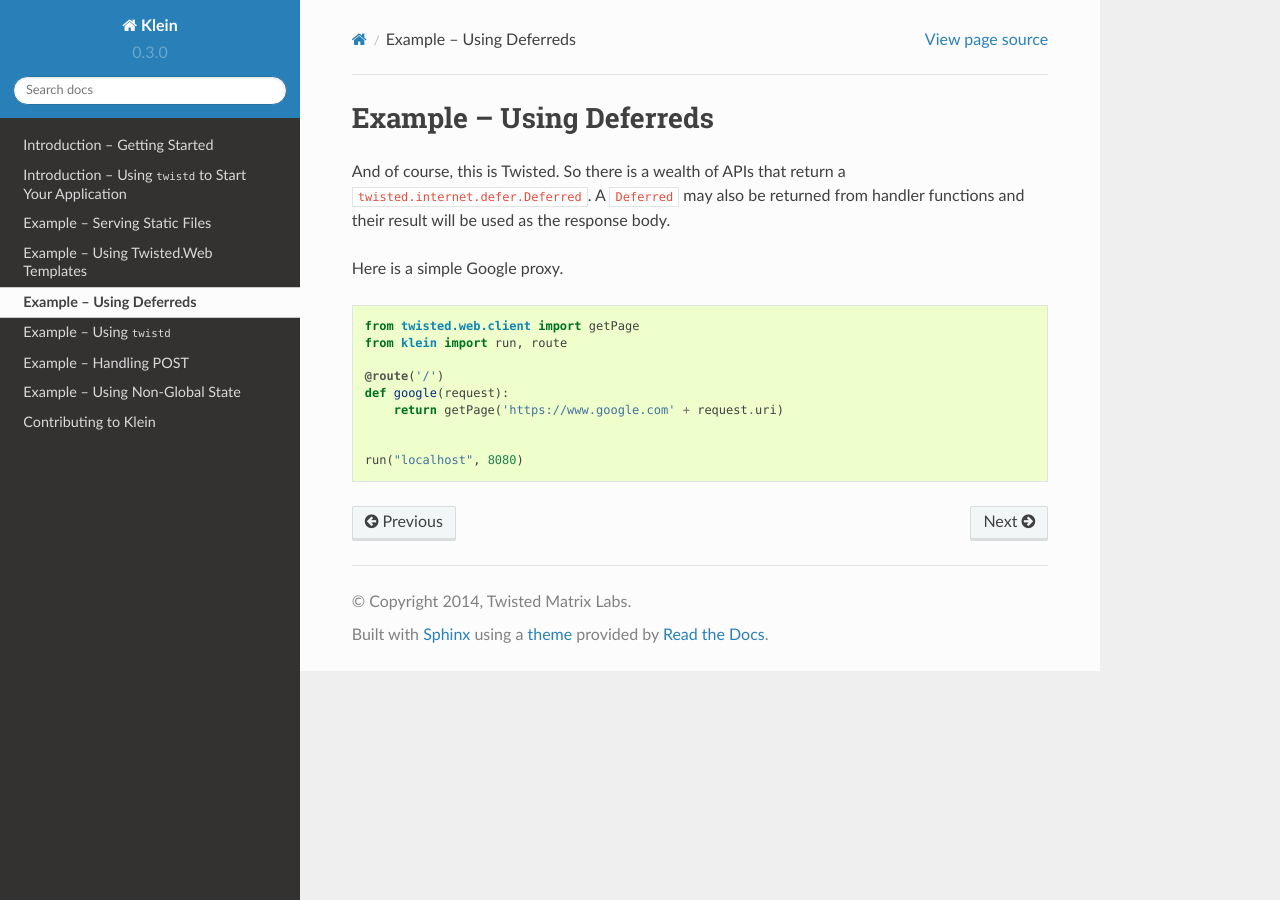
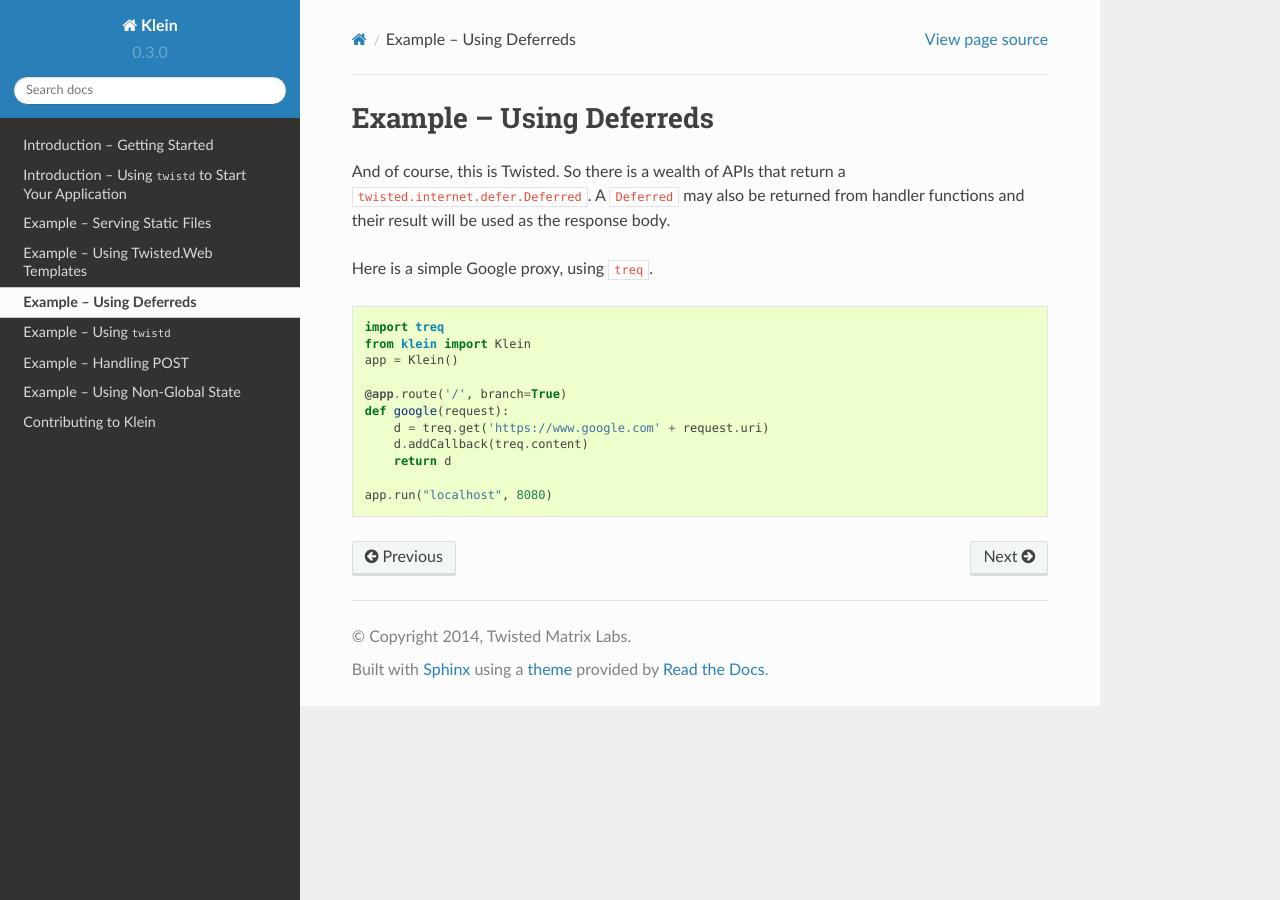
Before and after one commit to twisted/klein, a Sphinx documentation site: the page built from docs/examples/deferreds.rst, in a window 1280 px wide. Built offline with Sphinx 7.4.7 and the Read the Docs theme 2.0.0, drawn with Linux system fonts in a browser that asks for light colours.

Commit message:
new part of intro, plus updating the deferreds example

```diff
--- /dev/null
+++ b/docs/codeexamples/intro1/googleProxy.py
@@ -0,0 +1,11 @@
+import treq
+from klein import Klein
+app = Klein()
+
+@app.route('/', branch=True)
+def google(request):
+    d = treq.get('https://www.google.com' + request.uri)
+    d.addCallback(treq.content)
+    return d
+
+app.run("localhost", 8080)
--- /dev/null
+++ b/docs/codeexamples/intro1/staticFiles.py
@@ -0,0 +1,9 @@
+from twisted.web.static import File
+from klein import Klein
+app = Klein()
+
+@app.route('/', branch=True)
+def pg_index(request):
+    return File('./')
+
+app.run("localhost", 8080)
--- a/docs/examples/deferreds.rst
+++ b/docs/examples/deferreds.rst
@@ -6,16 +6,6 @@ And of course, this is Twisted.
 So there is a wealth of APIs that return a ``twisted.internet.defer.Deferred``.
 A ``Deferred`` may also be returned from handler functions and their result will be used as the response body.
 
-Here is a simple Google proxy.
+Here is a simple Google proxy, using ``treq``.
 
-.. code-block:: python
-
-    from twisted.web.client import getPage
-    from klein import run, route
-
-    @route('/')
-    def google(request):
-        return getPage('https://www.google.com' + request.uri)
-
-
-    run("localhost", 8080)
+.. literalinclude:: /codeexamples/intro1/googleProxy.py
```
Also changed, not shown: docs/introduction/1-gettingstarted.rst (+35 -10 lines).
